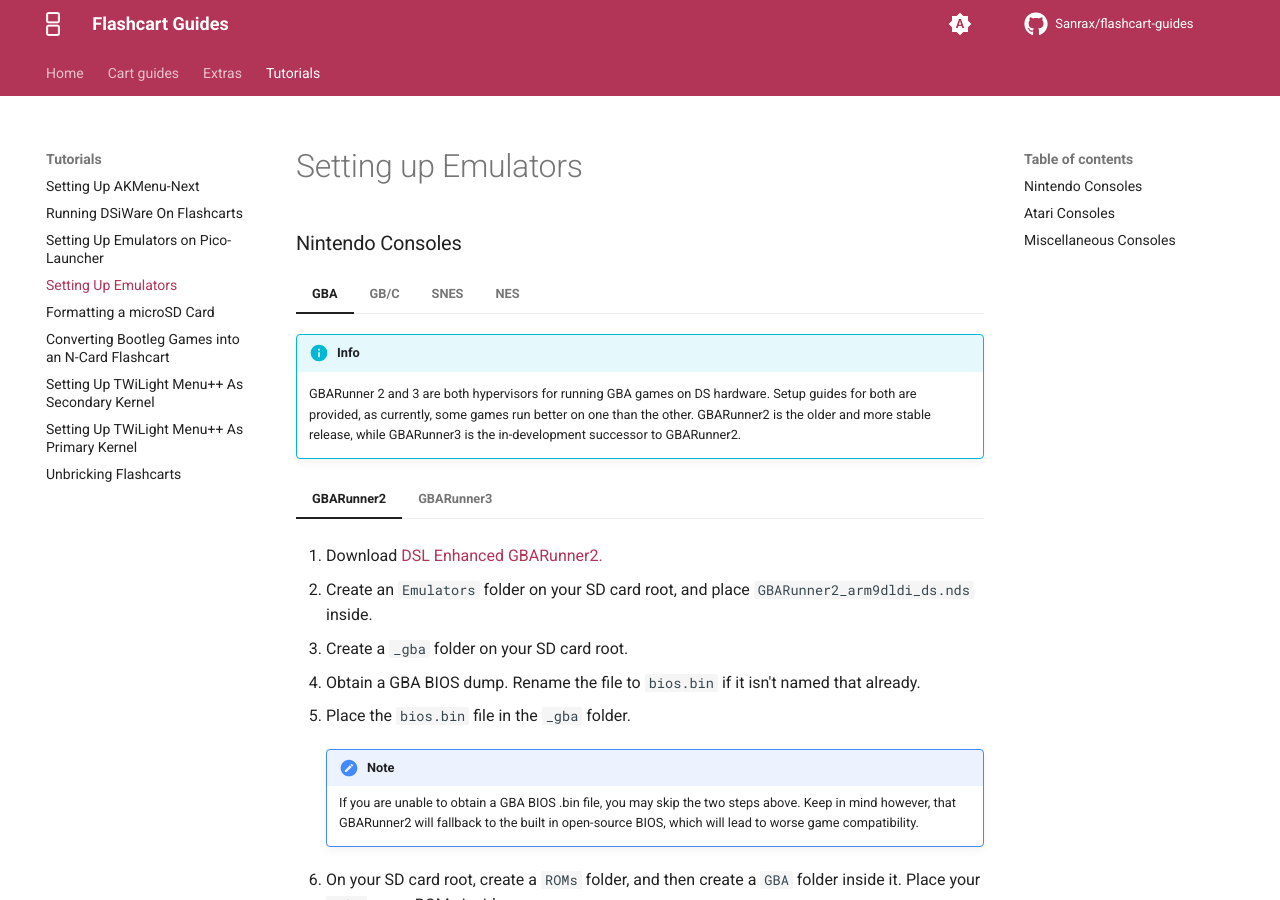
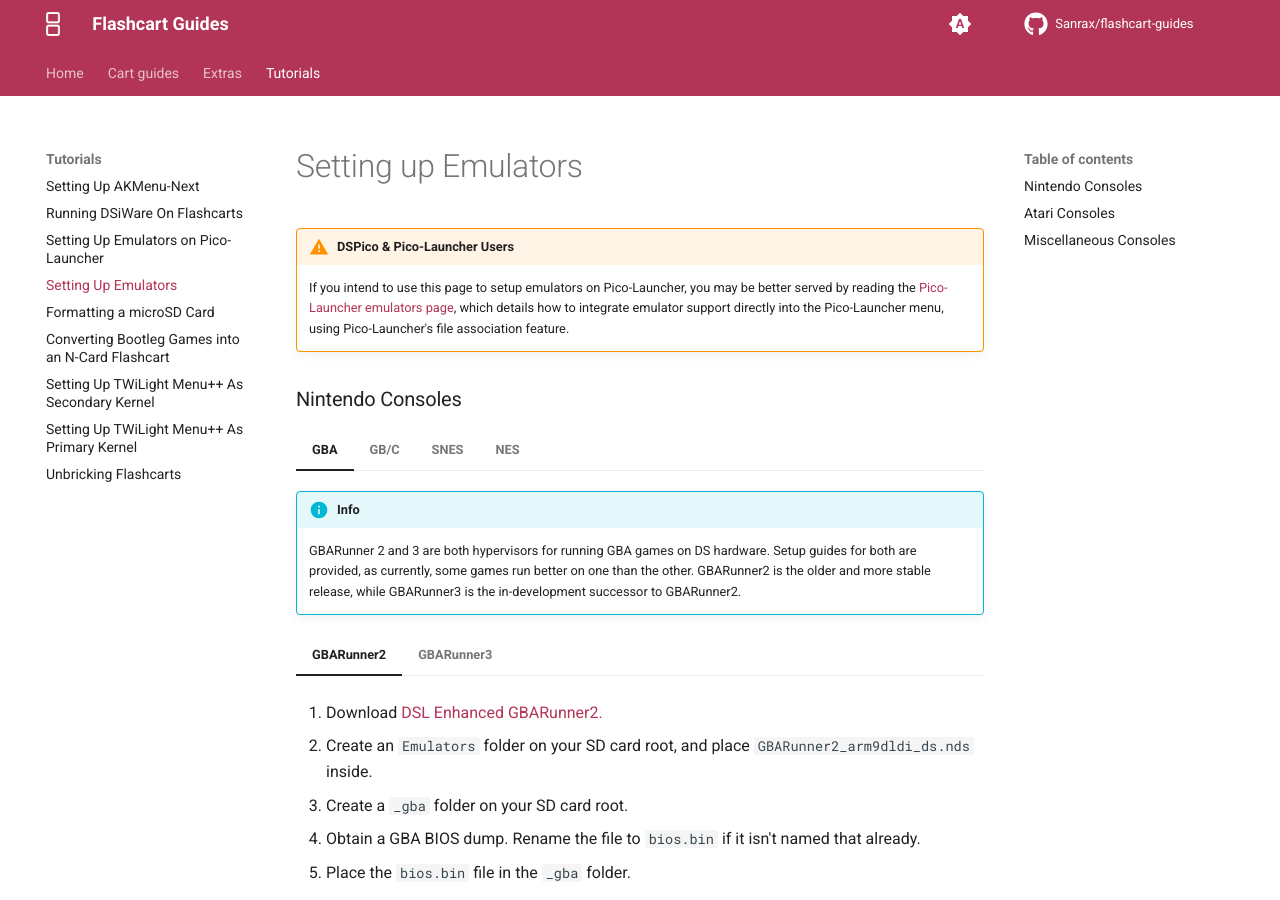
Before and after one commit to Sanrax/flashcart-guides, an MkDocs documentation site: the page built from docs/tutorials/emulators.md, in a window 1280 px wide and 900 px high. Built offline with MkDocs 1.6.1 and Material for MkDocs 9.7.7, drawn with Linux system fonts in a browser that asks for light colours; comment, search, counter and statistics services are not loaded.

Commit message:
Add notice to original emulators page

```diff
--- a/docs/tutorials/emulators.md
+++ b/docs/tutorials/emulators.md
@@ -3,6 +3,10 @@
 ---
 
 # Setting up Emulators
+
+!!! warning "DSPico & Pico-Launcher Users"
+
+    If you intend to use this page to setup emulators on Pico-Launcher, you may be better served by reading the [Pico-Launcher emulators page](./emulators-pico.md), which details how to integrate emulator support directly into the Pico-Launcher menu, using Pico-Launcher's file association feature.
 
 ### Nintendo Consoles
 
```
